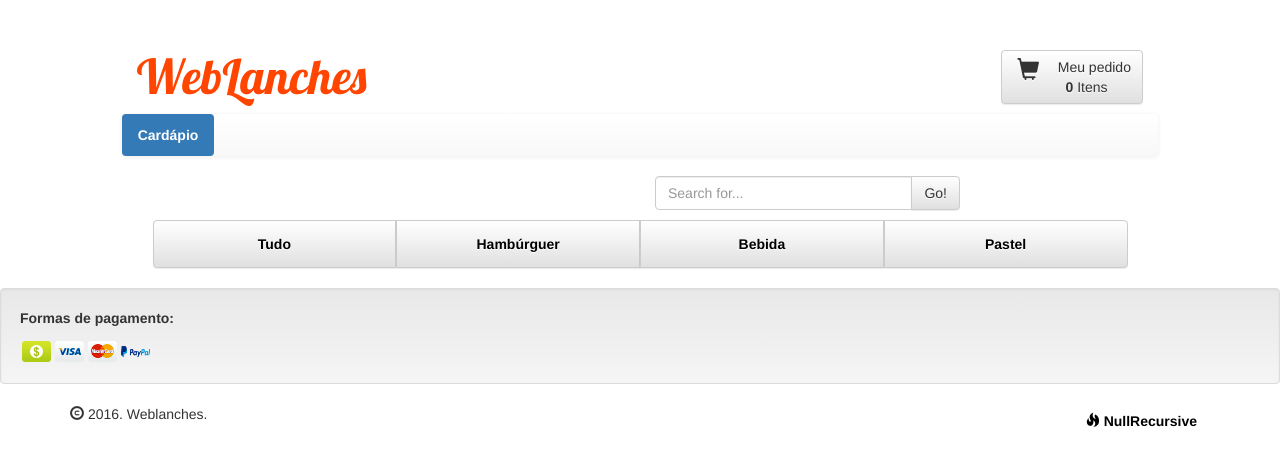
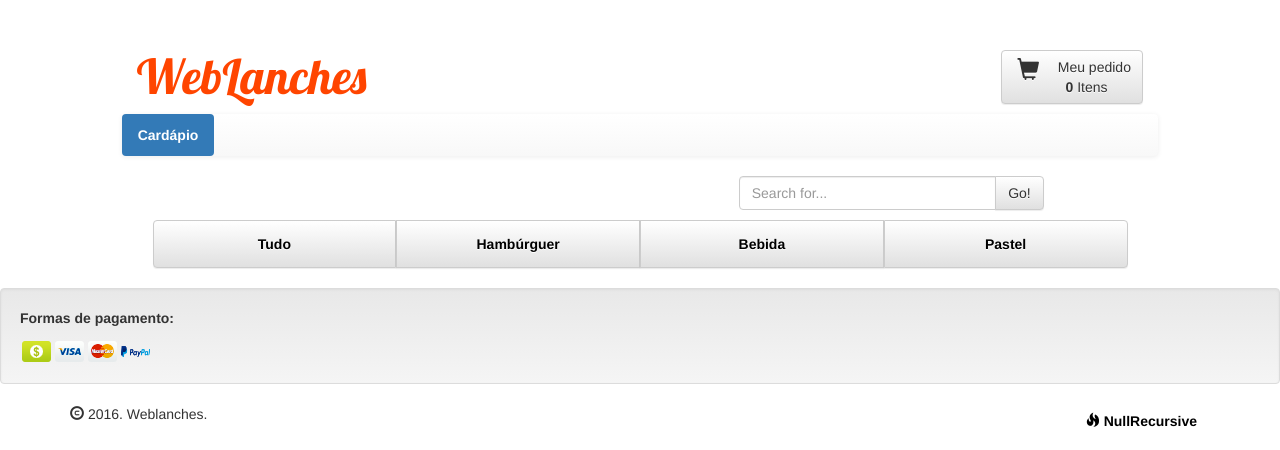
Before and after one commit to NullRecursive/WebLanches, a Django app: page /cardapio/ in a window 1280 px wide. Shown: the part 54-504 px from the top of the page. Run offline with Django 3.2, Linux system fonts and the light colour scheme; some libraries are stand-ins or nearby versions.

Commit message:
cardapio.html

```diff
--- a/loja/templates/loja/cardapio.html
+++ b/loja/templates/loja/cardapio.html
@@ -9,7 +9,7 @@
 
 <div class="row distance">
     <div class="row distance">
-      <div class="col-lg-4 col-md-offset-6">
+      <div class="col-lg-4 col-md-offset-7">
         <div class="input-group">
           <input type="text" class="form-control" placeholder="Search for...">
           <span class="input-group-btn">
```
